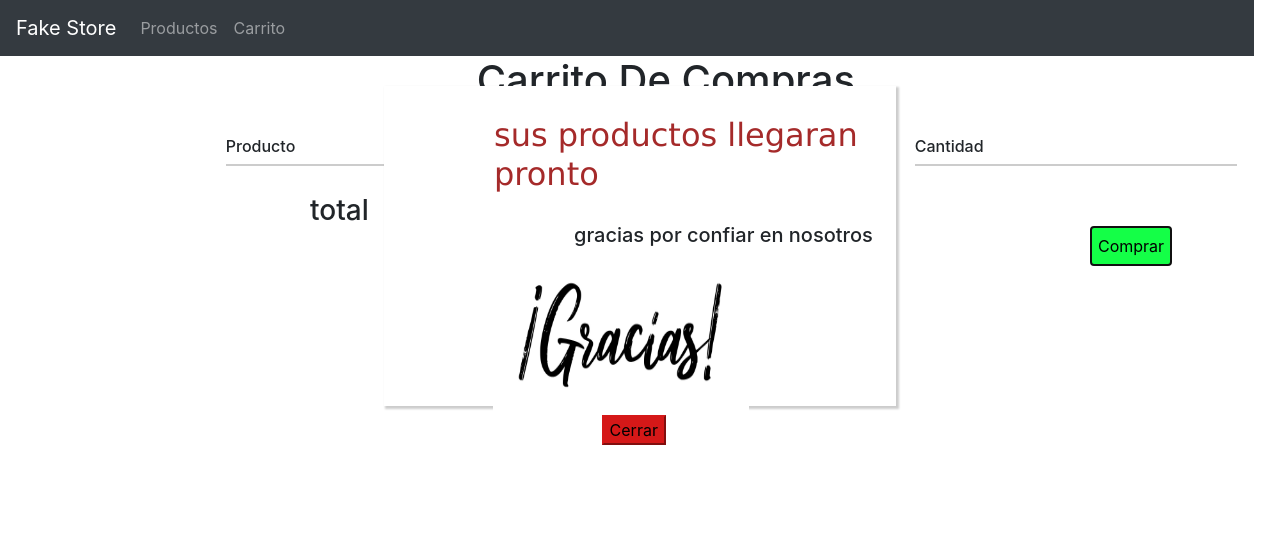
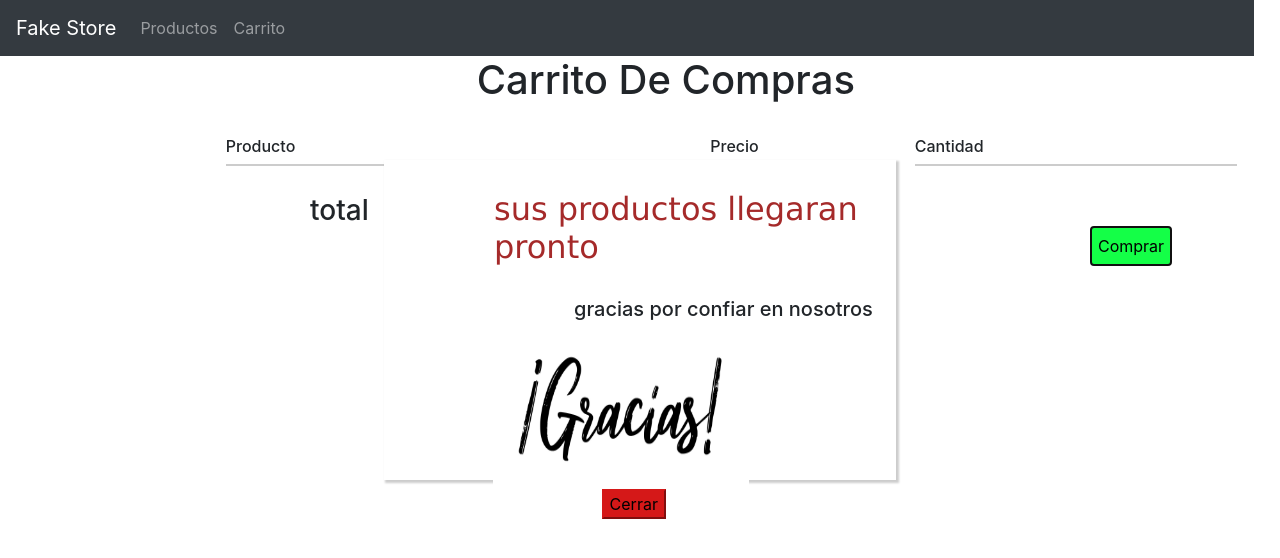
Before and after one commit to maicol1912/CarritoDeCompras, a plain HTML site: page carrito.html in a window 1280 px wide. Both pictures are taken after a click on the button "Comprar". Shown: the top 558 px of the page. Drawn offline with nearby package versions, Linux system fonts and the light colour scheme; no server answers.

Commit message:
Proyecto Carrito Terminado Con todas sus funcionalidades

```diff
--- a/styles.css
+++ b/styles.css
@@ -205,7 +205,7 @@ display: inline-block;
     height: 40vh;
     position: fixed;
     margin-left:30vw ;
-    margin-top: -60vh;
+    top: 20vh;
     box-shadow: 2px 2px 2px 1px rgba(0, 0, 0, 0.2);
     background-color: white;
 }
```
